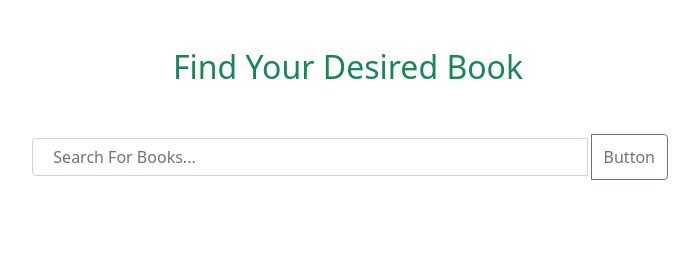
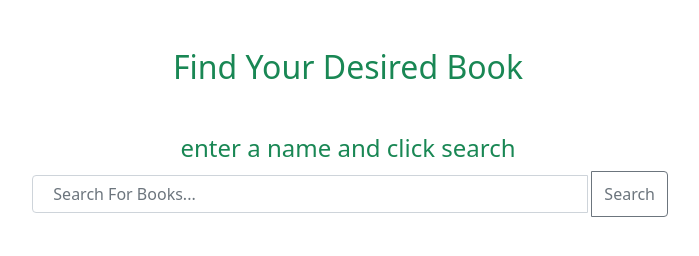
Before and after one commit to shudiptod/book-archive, a plain HTML site: page index.html in a window 1280 px wide. Shown: the whole page, without its empty margins (292-991 px from the left). Drawn offline with nearby package versions, Linux system fonts and the light colour scheme.

Commit message:
updated button label

```diff
--- a/index.html
+++ b/index.html
@@ -20,13 +20,13 @@
 <body>
 
     <h2 class="m-5 text-center text-success">Find Your Desired Book</h2>
-
+    <h4 class=" text-center text-success">enter a name and click search</h4>
     <div class="input-group mb-3 w-50 mx-auto">
         <input id="search-field" type="text" class="form-control m-1" placeholder="  Search For Books..."
             aria-label="Recipient's username" aria-describedby="button-addon2">
 
         <button onclick="searchBook()" id="button-search" class="btn btn-outline-secondary "
-            type="button">Button</button>
+            type="button">Search</button>
     </div>
 
     <!-- this is the div for  error message  -->
```
